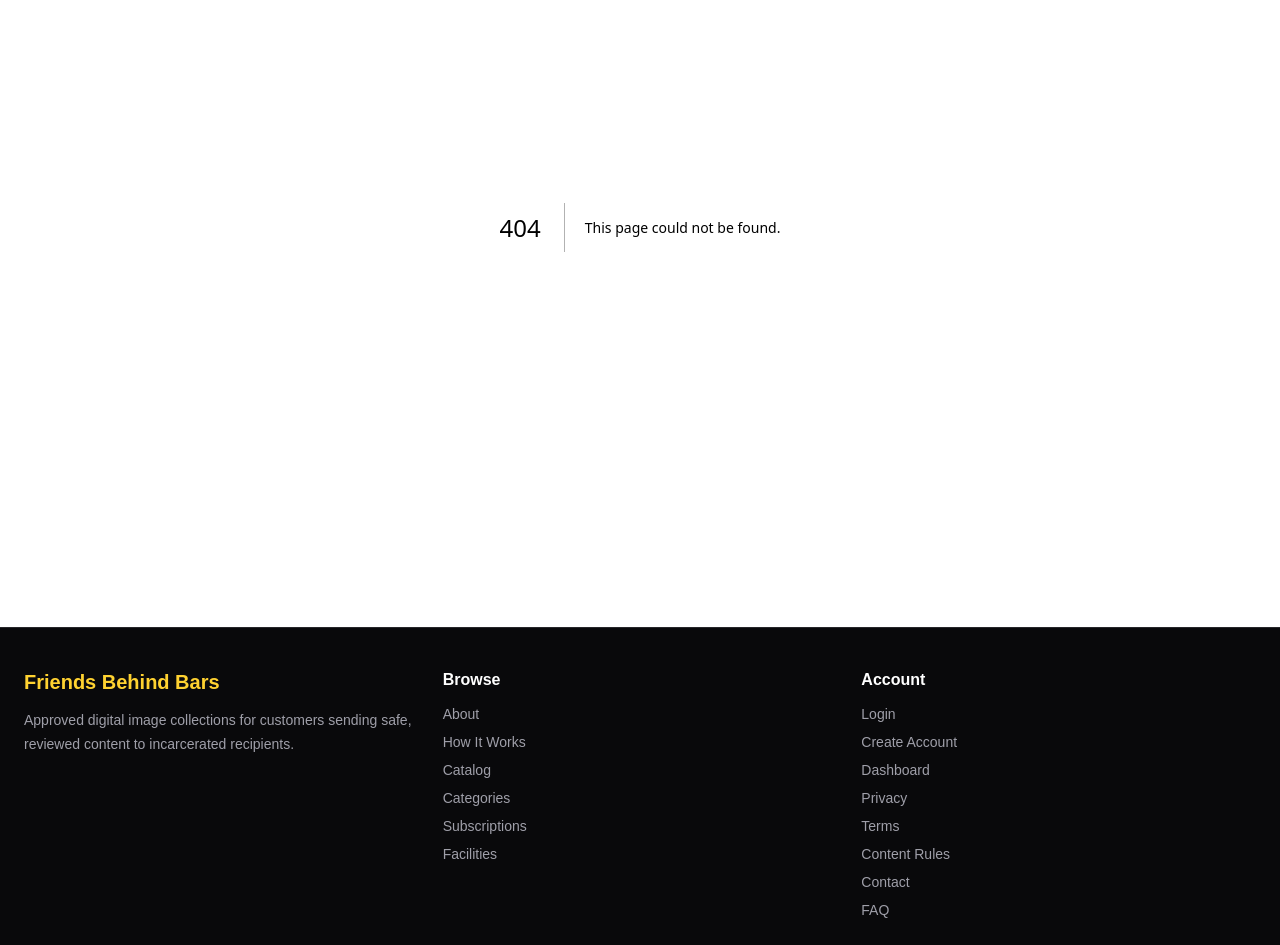
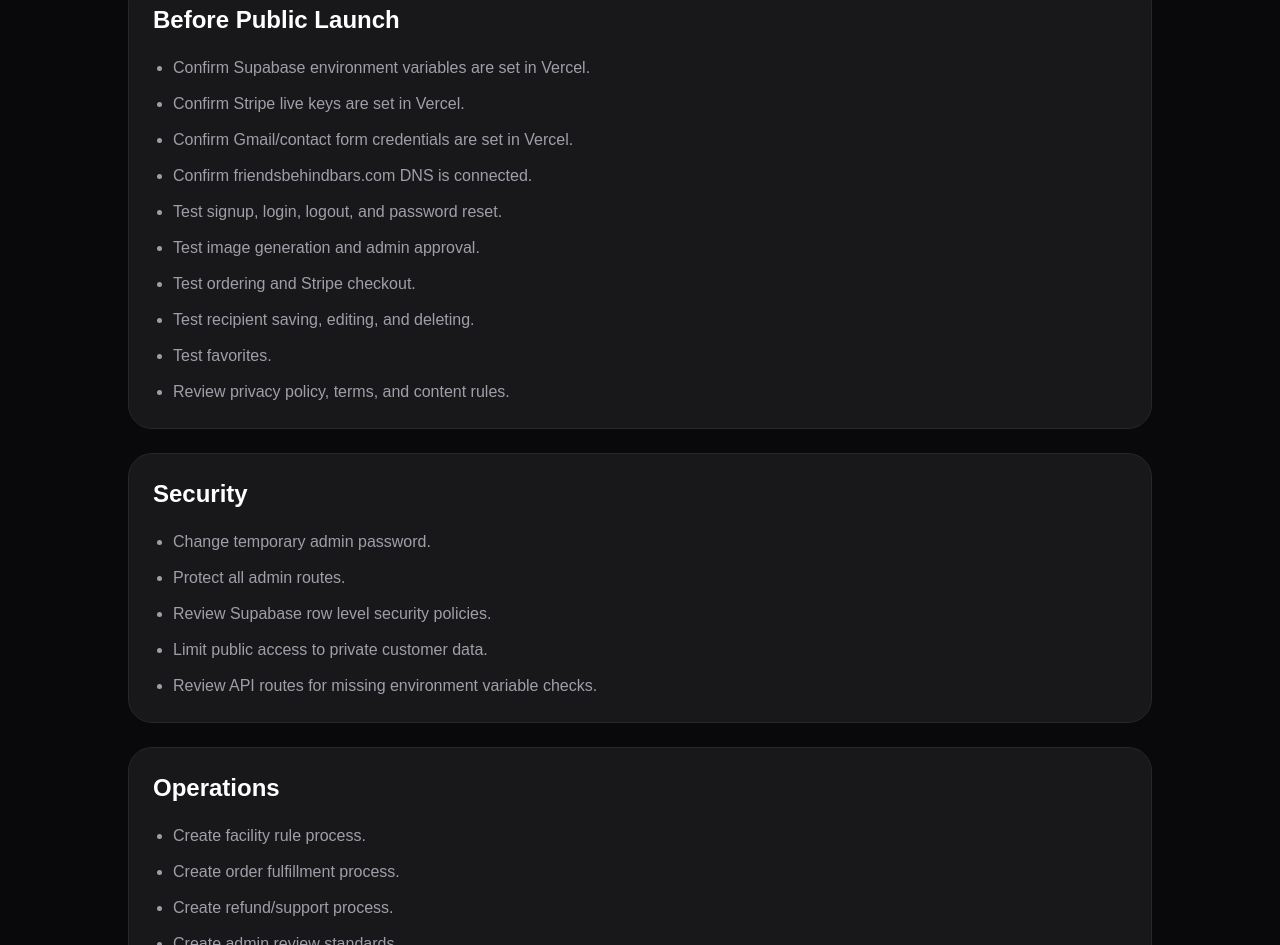
Before and after one commit to ssoup111/gary-project, a Next.js app: page /admin/checklist in a window 1280 px wide. Before the commit this address had no page. Shown: the part 307-1252 px from the top of the page. Built offline with nearby package versions, Linux system fonts and the light colour scheme.

Commit message:
Add admin launch checklist

```diff
--- /dev/null
+++ b/app/admin/checklist/page.tsx
@@ -0,0 +1,61 @@
+export default function AdminChecklistPage() {
+  const sections = [
+    {
+      title: "Before Public Launch",
+      items: [
+        "Confirm Supabase environment variables are set in Vercel.",
+        "Confirm Stripe live keys are set in Vercel.",
+        "Confirm Gmail/contact form credentials are set in Vercel.",
+        "Confirm friendsbehindbars.com DNS is connected.",
+        "Test signup, login, logout, and password reset.",
+        "Test image generation and admin approval.",
+        "Test ordering and Stripe checkout.",
+        "Test recipient saving, editing, and deleting.",
+        "Test favorites.",
+        "Review privacy policy, terms, and content rules.",
+      ],
+    },
+    {
+      title: "Security",
+      items: [
+        "Change temporary admin password.",
+        "Protect all admin routes.",
+        "Review Supabase row level security policies.",
+        "Limit public access to private customer data.",
+        "Review API routes for missing environment variable checks.",
+      ],
+    },
+    {
+      title: "Operations",
+      items: [
+        "Create facility rule process.",
+        "Create order fulfillment process.",
+        "Create refund/support process.",
+        "Create admin review standards.",
+        "Set up backups and monitoring.",
+      ],
+    },
+  ];
+
+  return (
+    <main className="min-h-screen bg-zinc-950 px-6 py-16 text-white">
+      <div className="mx-auto max-w-5xl">
+        <h1 className="text-5xl font-black">Launch Checklist</h1>
+
+        <div className="mt-10 grid gap-6">
+          {sections.map((section) => (
+            <section key={section.title} className="rounded-3xl border border-zinc-800 bg-zinc-900 p-6">
+              <h2 className="text-2xl font-black">{section.title}</h2>
+
+              <ul className="mt-5 list-disc space-y-3 pl-5 text-zinc-400">
+                {section.items.map((item) => (
+                  <li key={item}>{item}</li>
+                ))}
+              </ul>
+            </section>
+          ))}
+        </div>
+      </div>
+    </main>
+  );
+}
```
